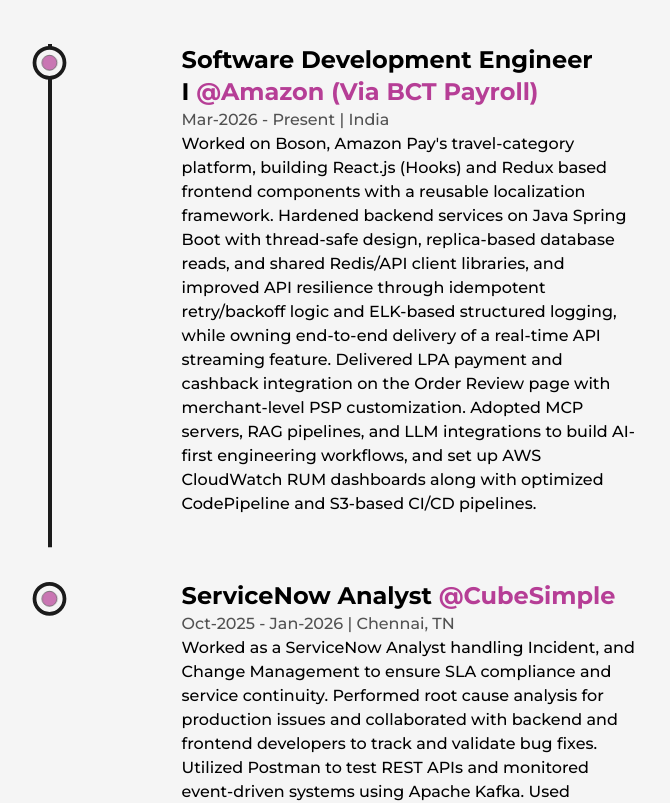
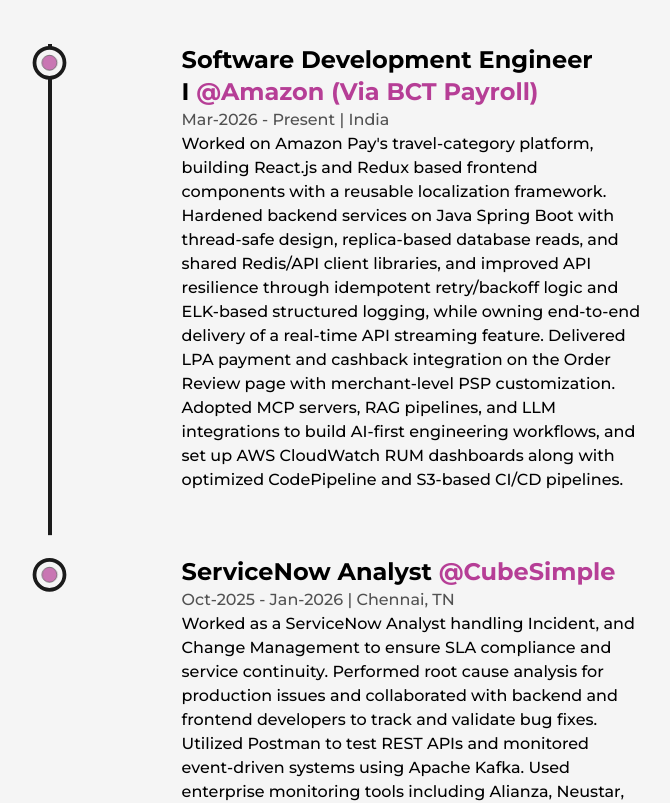
Before and after one commit to Naveee08/Naveen-Kumar-Portfolio, a Next.js app: page /about in a window 1280 px wide. Shown: the part 2600-3403 px from the top of the page, without its empty margins (244-914 px from the left). Built offline with nearby package versions, Linux system fonts and the light colour scheme.

Commit message:
Update Experience.js
Update recent experience

```diff
--- a/src/components/Experience.js
+++ b/src/components/Experience.js
@@ -64,7 +64,7 @@
     position="Software Development Engineer I" company="Amazon (via BCT Payroll)"
     companyLink="https://www.amazon.com/"
     time="Mar-2026 - Present" address="India"
-    work="Worked on Boson, Amazon Pay's travel-category platform, building React.js (Hooks) and Redux based frontend components with a reusable localization framework. Hardened backend services on Java Spring Boot with thread-safe design, replica-based database reads, and shared Redis/API client libraries, and improved API resilience through idempotent retry/backoff logic and ELK-based structured logging, while owning end-to-end delivery of a real-time API streaming feature. Delivered LPA payment and cashback integration on the Order Review page with merchant-level PSP customization. Adopted MCP servers, RAG pipelines, and LLM integrations to build AI-first engineering workflows, and set up AWS CloudWatch RUM dashboards along with optimized CodePipeline and S3-based CI/CD pipelines."
+    work="Worked on Amazon Pay's travel-category platform, building React.js and Redux based frontend components with a reusable localization framework. Hardened backend services on Java Spring Boot with thread-safe design, replica-based database reads, and shared Redis/API client libraries, and improved API resilience through idempotent retry/backoff logic and ELK-based structured logging, while owning end-to-end delivery of a real-time API streaming feature. Delivered LPA payment and cashback integration on the Order Review page with merchant-level PSP customization. Adopted MCP servers, RAG pipelines, and LLM integrations to build AI-first engineering workflows, and set up AWS CloudWatch RUM dashboards along with optimized CodePipeline and S3-based CI/CD pipelines."
 />
 
                         <Details
```
